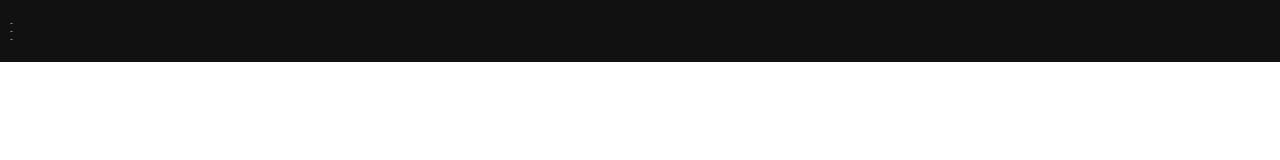
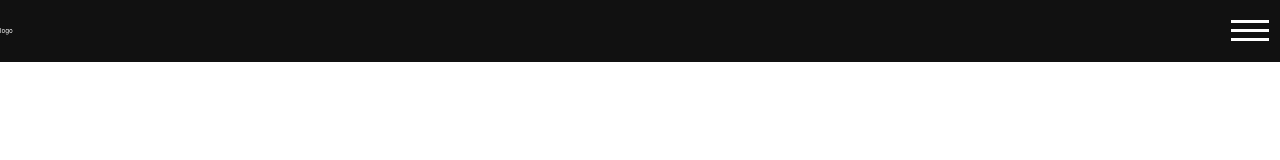
Before and after one commit to raglandc/vidal-production, a Next.js app: page / in a window 1280 px wide. Shown: the top 160 px of the page. Built offline with nearby package versions, Linux system fonts and the light colour scheme.

Commit message:
work on navigation

```diff
--- a/components/layout/MainNavigation.module.css
+++ b/components/layout/MainNavigation.module.css
@@ -4,12 +4,27 @@
   background-color: #111;
   color: #fff;
   display: flex;
+  align-items: center;
   justify-content: space-between;
+}
+
+.menu {
+  width: 6rem;
+  padding: 0px;
+  display: flex;
+  flex-direction: column;
   align-items: center;
 }
 
-.menu {
-  display: flex;
-  flex-direction: column;
-  padding: 0 10px;
+/*menu icon*/
+.menuSlash {
+  width: 61.8%;
+  height: 3px;
+  background-color: #fff;
+  margin: 3px auto;
 }
+
+/* nav logo */
+.logo {
+  width: 15%;
+}
--- a/components/layout/MainNavigation.tsx
+++ b/components/layout/MainNavigation.tsx
@@ -6,10 +6,11 @@ const NavigationBar = () => {
   return (
     <>
       <nav className={styles.navigation}>
+        <div className={styles.logo}>logo</div>
         <div className={styles.menu}>
-          <span>-</span>
-          <span>-</span>
-          <span>-</span>
+          <div className={styles.menuSlash}></div>
+          <div className={styles.menuSlash}></div>
+          <div className={styles.menuSlash}></div>
         </div>
       </nav>
     </>
```
